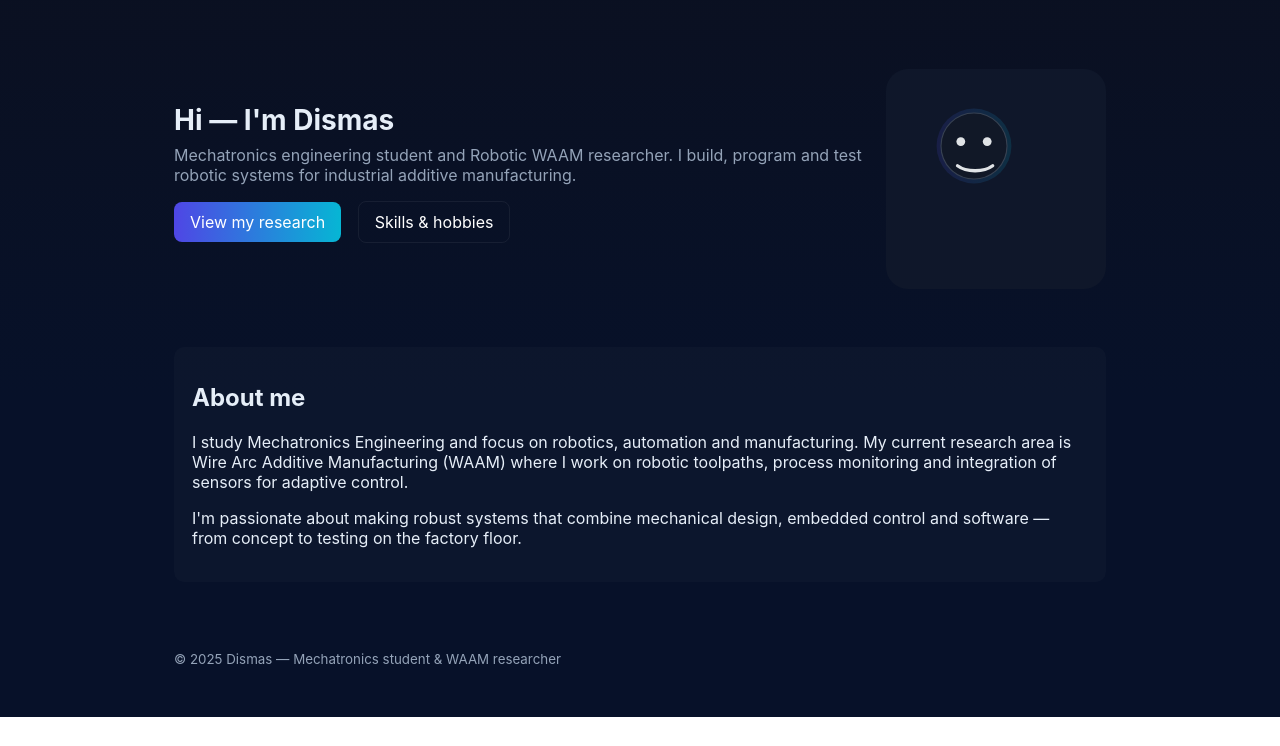
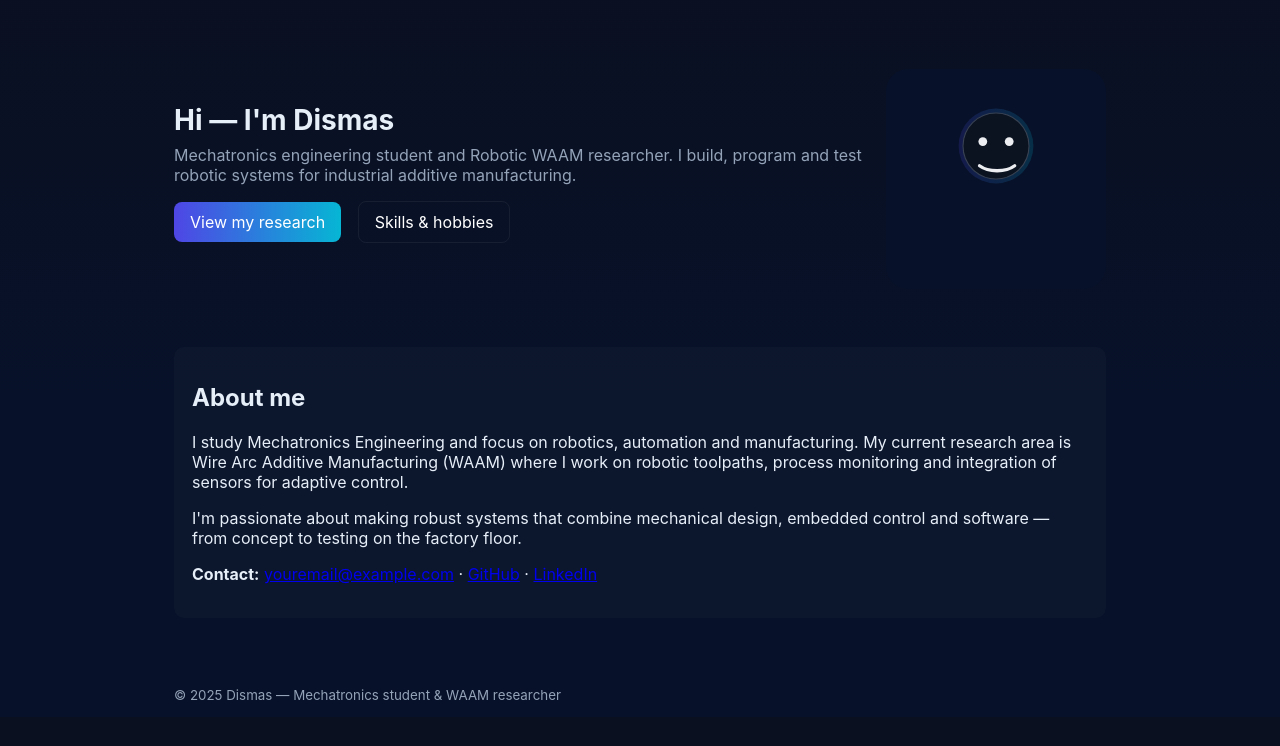
Before and after one commit to Guru5290/My_portfolio, a website: page index.html in a window 1280 px wide. Shown: the part 83-829 px from the top of the page. Before the commit the page ends 800 px from the top, so only its background shows below. Drawn offline with Linux system fonts and the light colour scheme.

Commit message:
Add deploy tooling: package.json, avatar, CNAME and GitHub Pages workflow; update pages and README

```diff
--- a/index.html
+++ b/index.html
@@ -29,25 +29,7 @@
           </p>
         </div>
         <div class="hero-right">
-          <!-- simple SVG avatar -->
-          <svg class="avatar" viewBox="0 0 200 200" xmlns="http://www.w3.org/2000/svg">
-            <defs>
-              <linearGradient id="g" x1="0" x2="1">
-                <stop offset="0" stop-color="#4f46e5" />
-                <stop offset="1" stop-color="#06b6d4" />
-              </linearGradient>
-            </defs>
-            <rect width="100%" height="100%" rx="20" fill="#0f172a" />
-            <g transform="translate(20,30)">
-              <circle cx="60" cy="40" r="34" fill="url(#g)" opacity="0.15" />
-              <circle cx="60" cy="40" r="30" fill="#111827" stroke="#374151" />
-              <g fill="#f8fafc" opacity="0.9">
-                <circle cx="48" cy="36" r="4" />
-                <circle cx="72" cy="36" r="4" />
-                <path d="M45 58c8 6 24 6 32 0" stroke="#f8fafc" stroke-width="3" fill="none" stroke-linecap="round" />
-              </g>
-            </g>
-          </svg>
+          <img class="avatar" src="assets/avatar.svg" alt="Dismas avatar" />
         </div>
       </section>
 
@@ -55,6 +37,7 @@
         <h2>About me</h2>
         <p>I study Mechatronics Engineering and focus on robotics, automation and manufacturing. My current research area is Wire Arc Additive Manufacturing (WAAM) where I work on robotic toolpaths, process monitoring and integration of sensors for adaptive control.</p>
         <p>I'm passionate about making robust systems that combine mechanical design, embedded control and software — from concept to testing on the factory floor.</p>
+        <p><strong>Contact:</strong> <a href="mailto:youremail@example.com">youremail@example.com</a> · <a href="https://github.com/<your-username>">GitHub</a> · <a href="https://www.linkedin.com/in/<your-username>/">LinkedIn</a></p>
       </section>
     </main>
 
```
Also changed, not shown: package.json (added, +11 -0 lines), research.html (+1 -1 lines), skills.html (+1 -0 lines), .github/workflows/pages.yml (added), README.md, assets/avatar.svg (added), 1 other file.
